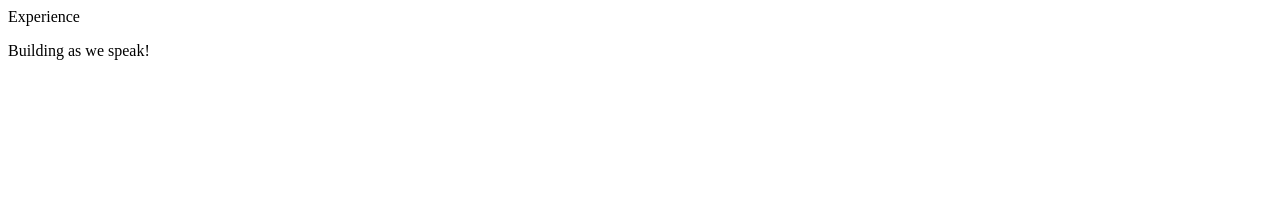
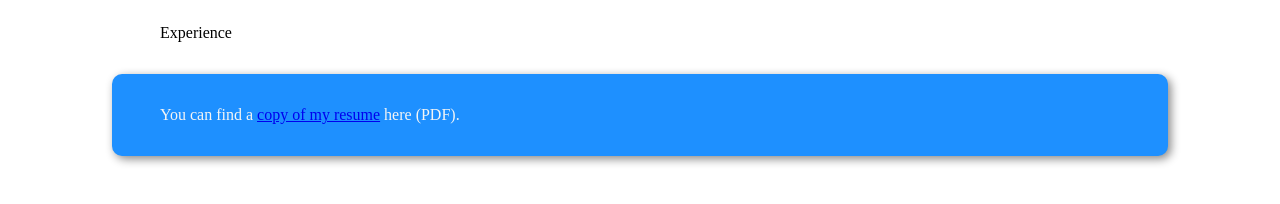
Before and after one commit to jdepumpo/LitFinFinal, a Gatsby site: page /work in a window 1280 px wide. Built offline with nearby package versions, Linux system fonts and the light colour scheme; Gatsby itself is replaced by a stand-in of ours.

Commit message:
updated work page, need to fix resume link

```diff
--- a/src/layouts/index.css
+++ b/src/layouts/index.css
@@ -31,7 +31,7 @@ details > summary {
 
 details > p {
   border-radius: 5px 5px 5px 5px;
-  background-color: rgb(238, 238, 238);
+  background-color: whitesmoke;
   padding: .5rem 1rem;
   margin: 0 0 1.5rem 2rem;
   box-shadow: 3px 3px 10px 0px rgb(12, 87, 161);
--- a/src/pages/work.js
+++ b/src/pages/work.js
@@ -1,10 +1,16 @@
 import React from 'react'
 import Link from 'gatsby-link'
+import Container from '../components/Container'
+import containerStyle from '../components/Container/container.module.css'
 
 const Work = () => (
   <div>
-    <span className='pageTitle'>Experience</span>
-    <p>Building as we speak!</p>
+ <Container>
+ <span className="pageTitle">Experience</span>
+</Container>
+<Container className={containerStyle.blue + ' ' + containerStyle.whiteText + ' ' + containerStyle.containerRounded}>
+       <p>You can find a <Link to="#">copy of my resume</Link> here (PDF).</p>
+  </Container>
   </div>
 )
 
```
